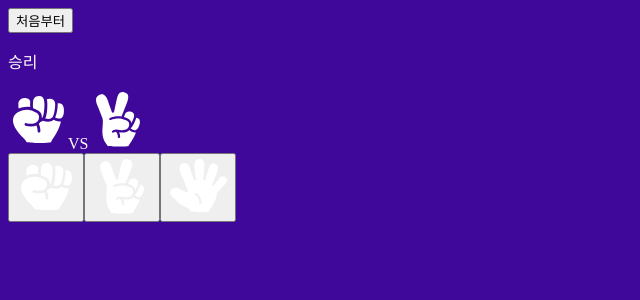
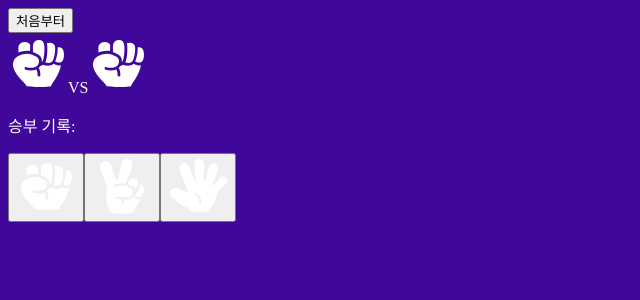
Before and after one commit to devwqc/codeit-rock-scissor-paper, a React (Create React App) app: page / in a window 1280 px wide. Shown: the top 300 px of the page, without its empty margins (0-640 px from the left). Built offline with nearby package versions, Linux system fonts and the light colour scheme.

Commit message:
feat: 승부 기록 추가

```diff
--- a/src/App.js
+++ b/src/App.js
@@ -3,6 +3,8 @@
 import HandButton from './HandButton';
 import HandIcon from './HandIcon';
 import { compareHand, generateRandomHand } from './utils';
+
+const INITIAL_VALUE = 'rock';
 
 function getResult(me, other) {
   const comparison = compareHand(me, other);
@@ -12,28 +14,33 @@
 }
 
 function App() {
-  const [hand, setHand] = useState('rock');
-  const [otherHand, setOtherHand] = useState('scissor');
+  const [hand, setHand] = useState(INITIAL_VALUE);
+  const [otherHand, setOtherHand] = useState(INITIAL_VALUE);
+  const [gameHistory, setGameHistory] = useState([]);
 
   const handleButtonClick = (nextHand) => {
+    const nextOtherHand = generateRandomHand();
+    const nextHistoryItem = getResult(nextHand, nextOtherHand);
     setHand(nextHand);
-    setOtherHand(generateRandomHand());
+    setOtherHand(nextOtherHand);
+    setGameHistory([...gameHistory, nextHistoryItem]);
   };
 
   const handleClearClick = () => {
-    setHand('rock');
-    setOtherHand('rock');
+    setHand(INITIAL_VALUE);
+    setOtherHand(INITIAL_VALUE);
+    setGameHistory([]);
   };
 
   return (
     <div>
       <Button onClick={handleClearClick}>처음부터</Button>
-      <p>{getResult(hand, otherHand)}</p>
       <div>
         <HandIcon value={hand} />
         VS
         <HandIcon value={otherHand} />
       </div>
+      <p>승부 기록: {gameHistory.join(', ')}</p>
       <div>
         <HandButton value="rock" onClick={handleButtonClick} />
         <HandButton value="scissor" onClick={handleButtonClick} />
```
